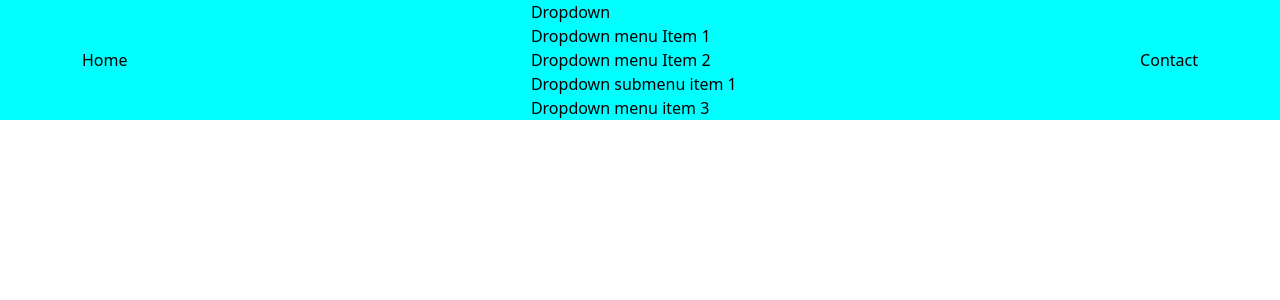
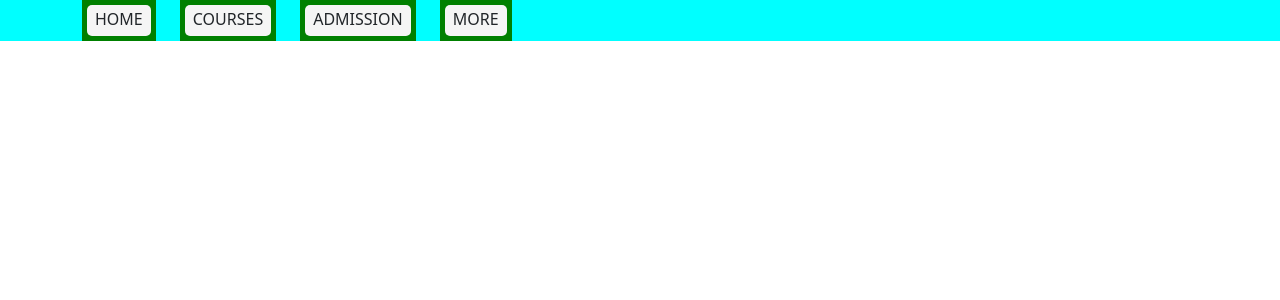
Before and after one commit to tomar-utkarshsingh/gujarati_innovative, a React (Vite) app: page / in a window 1280 px wide. Shown: the top 300 px of the page. Built offline with nearby package versions, Linux system fonts and the light colour scheme.

Commit message:
another commit, added styling behaviour for dropdown

```diff
--- /dev/null
+++ b/src/components/Header/Dropdown.jsx
@@ -0,0 +1,23 @@
+const Dropdown = (props) => {
+  const { link, depthLevel } = props;
+  const hasChild = link.child && link.child.length > 0 ? true : false;
+
+  return (
+    <li className="nav__link">
+      {hasChild ? (
+        <>
+          <a>{link.label}</a>
+          <ul className={`${depthLevel > 0 ? "submenu" : "dropdown__menu"}`}>
+            {link.child.map((child, index) => (
+              <Dropdown key={index} link={child} depthLevel={depthLevel + 1} />
+            ))}
+          </ul>
+        </>
+      ) : (
+        <a href={link.href}>{link.label}</a>
+      )}
+    </li>
+  );
+};
+
+export default Dropdown;
--- a/src/components/Header/Navbar.jsx
+++ b/src/components/Header/Navbar.jsx
@@ -1,90 +1,68 @@
-// import DropdownMenu from "./DropdownMenu";
+import Dropdown from "./Dropdown";
 import "./styles/navbar.css";
 
 const Navbar = () => {
-  // const navLinks = [
-  //   {
-  //     label: "HOME",
-  //     href: "/",
-  //   },
-  //   {
-  //     label: "COURSES",
-  //     href: "/",
-  //   },
-  //   {
-  //     label: "ADMISSION",
-  //     href: "/",
-  //   },
-  //   {
-  //     label: "MORE",
-  //     submenu: [
-  //       {
-  //         label: "ACTIVITIES",
-  //         submenu: [
-  //           {
-  //             label: "NSS",
-  //             href: "/",
-  //           },
-  //           {
-  //             label: "NCC",
-  //             href: "/",
-  //           },
-  //         ],
-  //       },
-  //       {
-  //         label: "ADMISSION",
-  //         submenu: [
-  //           {
-  //             label: "ADMISSION FORM",
-  //             href: "/",
-  //           },
-  //           {
-  //             label: "FEE STRUCTURE",
-  //             href: "/",
-  //           },
-  //           {
-  //             label: "ADMISSION PROCESS",
-  //             href: "/",
-  //           },
-  //           {
-  //             label: "ELIGIBILITY CRITERIA",
-  //             href: "/",
-  //           },
-  //         ],
-  //       },
-  //     ],
-  //   },
-  // ];
+  const navLinks = [
+    {
+      label: "HOME",
+      href: "/",
+    },
+    {
+      label: "COURSES",
+      href: "/",
+    },
+    {
+      label: "ADMISSION",
+      href: "/",
+    },
+    {
+      label: "MORE",
+      child: [
+        {
+          label: "ACTIVITIES",
+          child: [
+            {
+              label: "NSS",
+              href: "/",
+            },
+            {
+              label: "NCC",
+              href: "/",
+            },
+          ],
+        },
+        {
+          label: "ADMISSION",
+          child: [
+            {
+              label: "ADMISSION FORM",
+              href: "/",
+            },
+            {
+              label: "FEE STRUCTURE",
+              href: "/",
+            },
+            {
+              label: "ADMISSION PROCESS",
+              href: "/",
+            },
+            {
+              label: "ELIGIBILITY CRITERIA",
+              href: "/",
+            },
+          ],
+        },
+      ],
+    },
+  ];
 
   return (
     <nav className="nav">
       <div className="container">
-        <ul className="d-flex align-items-center justify-content-between">
-          <li>
-            <a href="/">Home</a>
-          </li>
-          <li className="dropdown__el">
-            <a href="/">Dropdown</a>
-            <ul className="dropdown__menu">
-              <li>
-                <a href="/">Dropdown menu Item 1</a>
-              </li>
-              <li className="dropdown__el">
-                <a href="/">Dropdown menu Item 2</a>
-                <ul className="dropdown__submenu">
-                  <li>
-                    <a href="/">Dropdown submenu item 1</a>
-                  </li>
-                </ul>
-              </li>
-              <li>
-                <a href="/">Dropdown menu item 3</a>
-              </li>
-            </ul>
-          </li>
-          <li>
-            <a href="/">Contact</a>
-          </li>
+        <ul className="d-flex align-items-center gap-4">
+          {navLinks.map((link, index) => (
+            <Dropdown key={index} link={link} depthLevel={0} />
+          ))}
         </ul>
       </div>
     </nav>
--- a/src/components/Header/styles/navbar.css
+++ b/src/components/Header/styles/navbar.css
@@ -1,38 +1,40 @@
-ul {
-  margin: 0;
-  padding: 0;
+.nav__link {
+  position: relative;
+  background-color: green;
 }
 
-li {
-  list-style: none;
+.nav__link a {
+  display: inline-block;
+  padding: 2px 8px 5px;
+  background-color: hsl(0 0% 96% / 1);
+  border-radius: 5px;
+  margin: 5px;
 }
 
-a {
-  text-decoration: none;
-  color: black;
-}
-
-.dropdown__el {
-  position: relative;
-}
-
-/*
-.dropdown__el > .dropdown__menu {
+.dropdown__menu {
   position: absolute;
   top: 100%;
   left: 0;
   min-width: max-content;
+  border-radius: 10px;
   opacity: 0;
   visibility: hidden;
-  transition: all 0.4s ease-in-out;
+  background-color: yellow;
 }
 
-.dropdown__el:hover > .dropdown__menu {
+.submenu {
+  position: absolute;
+  top: 0;
+  left: 100%;
+  min-width: max-content;
+  border-radius: 10px;
+  opacity: 0;
+  visibility: hidden;
+  background-color: crimson;
+}
+
+.nav__link:hover > .dropdown__menu,
+.nav__link:hover > .submenu {
   opacity: 1;
   visibility: visible;
 }
-
-.dropdown__el .dropdown__menu .dropdown__el > .dropdown__menu {
-  top: 0;
-  left: 100%;
-} */
--- a/src/index.css
+++ b/src/index.css
@@ -7,12 +7,22 @@
 
 a {
   text-decoration: none;
+  color: inherit;
 }
 
 img {
   display: block;
   max-width: 100%;
   height: auto;
+}
+
+li {
+  list-style: none;
+}
+
+ul {
+  padding: 0;
+  margin: 0;
 }
 
 .row {
```
